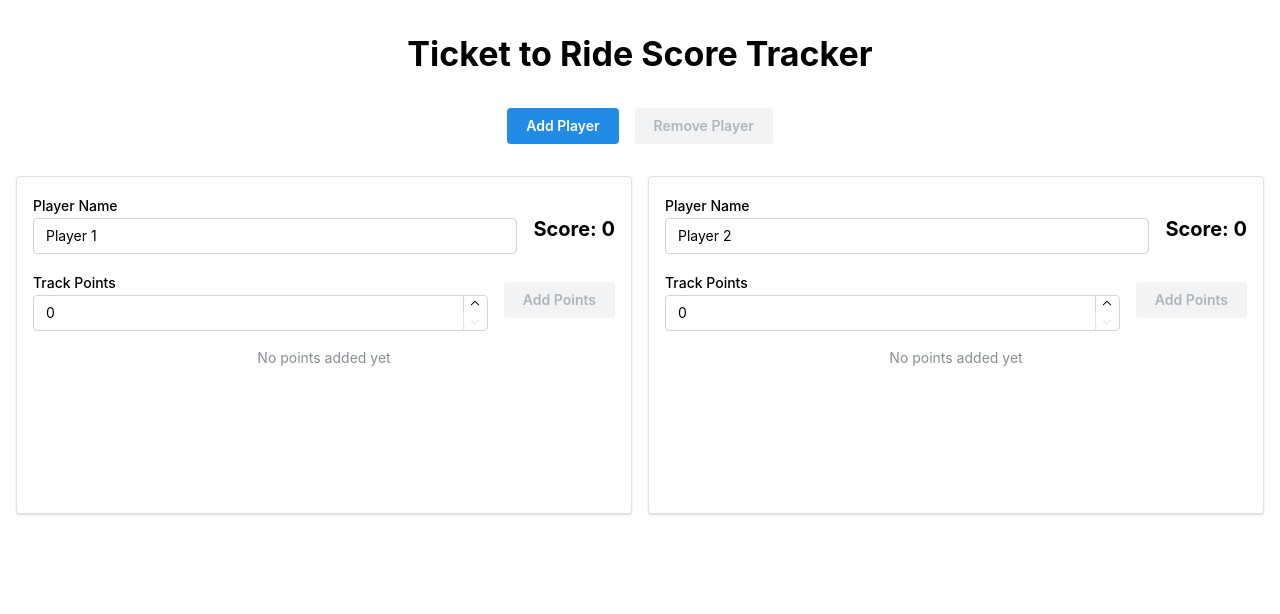
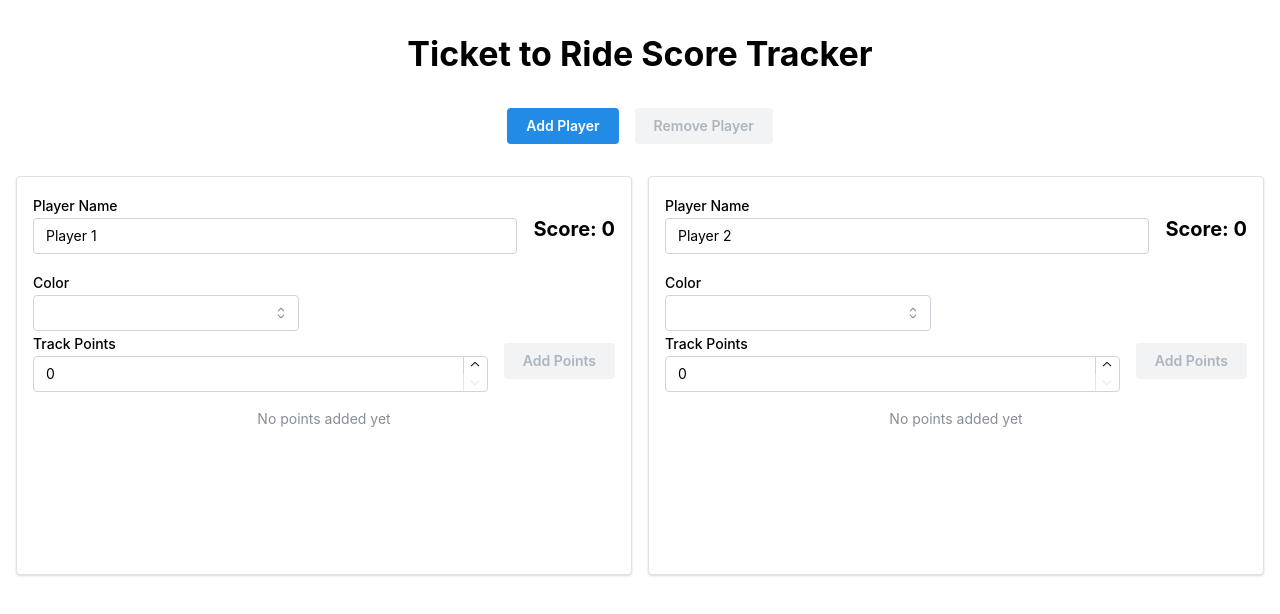
Before and after one commit to fferegrino/ticket2score, a React (Vite) app: page / in a window 1280 px wide. Shown: the top 614 px of the page. Built offline with nearby package versions, Linux system fonts and the light colour scheme.

Commit message:
Add player colors

```diff
--- a/src/components/Player.tsx
+++ b/src/components/Player.tsx
@@ -1,9 +1,11 @@
 import { useState } from 'react';
-import { TextInput, Button, Paper, Group, NumberInput, Text, List, ScrollArea } from '@mantine/core';
+import { TextInput, Button, Paper, Group, NumberInput, Text, List, ScrollArea, Select, ComboboxItem } from '@mantine/core';
 
 interface PlayerProps {
   initialName: string;
+  initialColor: string;
   onNameChange: (name: string) => void;
+  onColorChange: (color: string) => void;
 }
 
 interface ScoreEntry {
@@ -11,11 +13,17 @@
   timestamp: Date;
 }
 
-export function Player({ initialName, onNameChange }: PlayerProps) {
+export function Player({ initialName, initialColor, onNameChange, onColorChange }: PlayerProps) {
+  const [selectedColor, setSelectedColor] = useState<string>(initialColor);
   const [name, setName] = useState(initialName);
   const [score, setScore] = useState(0);
   const [trackPoints, setTrackPoints] = useState(0);
   const [scoreHistory, setScoreHistory] = useState<ScoreEntry[]>([]);
+
+  const handleColorChange = (value: string | null, option: ComboboxItem) => {
+    setSelectedColor(value || '');
+    onColorChange(value || '');
+  };
 
   const handleAddPoints = () => {
     setScore(prev => prev + trackPoints);
@@ -29,7 +37,7 @@
   };
 
   return (
-    <Paper shadow="xs" p="md" withBorder>
+    <Paper shadow="xs" p="md" withBorder style={{ backgroundColor: selectedColor || 'white' }}>
       <Group align="flex-end" mb="md">
         <TextInput
           label="Player Name"
@@ -40,6 +48,19 @@
         <Text size="xl" fw={700} mb={8}>
           Score: {score}
         </Text>
+      </Group>
+      <Group>
+        <Select
+          label="Color"
+          data={[
+            { value: '#ff7070', label: 'Red' },
+            { value: '#85b4ff', label: 'Blue' },
+            { value: '#95ff85', label: 'Green' },
+            { value: '#ffff85', label: 'Yellow' },
+            { value: '#b8b8b8', label: 'Black' },
+          ]}
+          onChange={handleColorChange}
+        />
       </Group>
       <Group>
         <NumberInput
```
